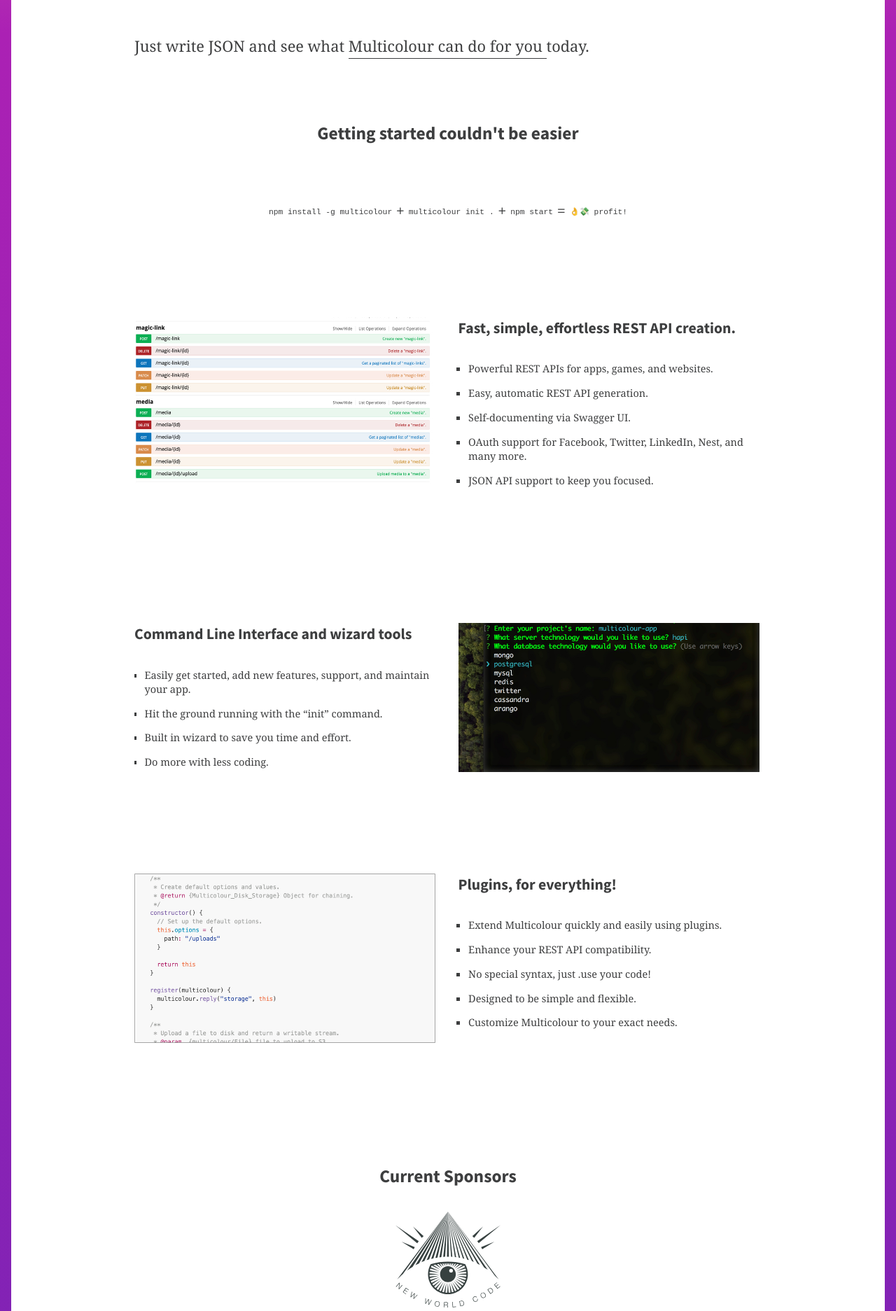
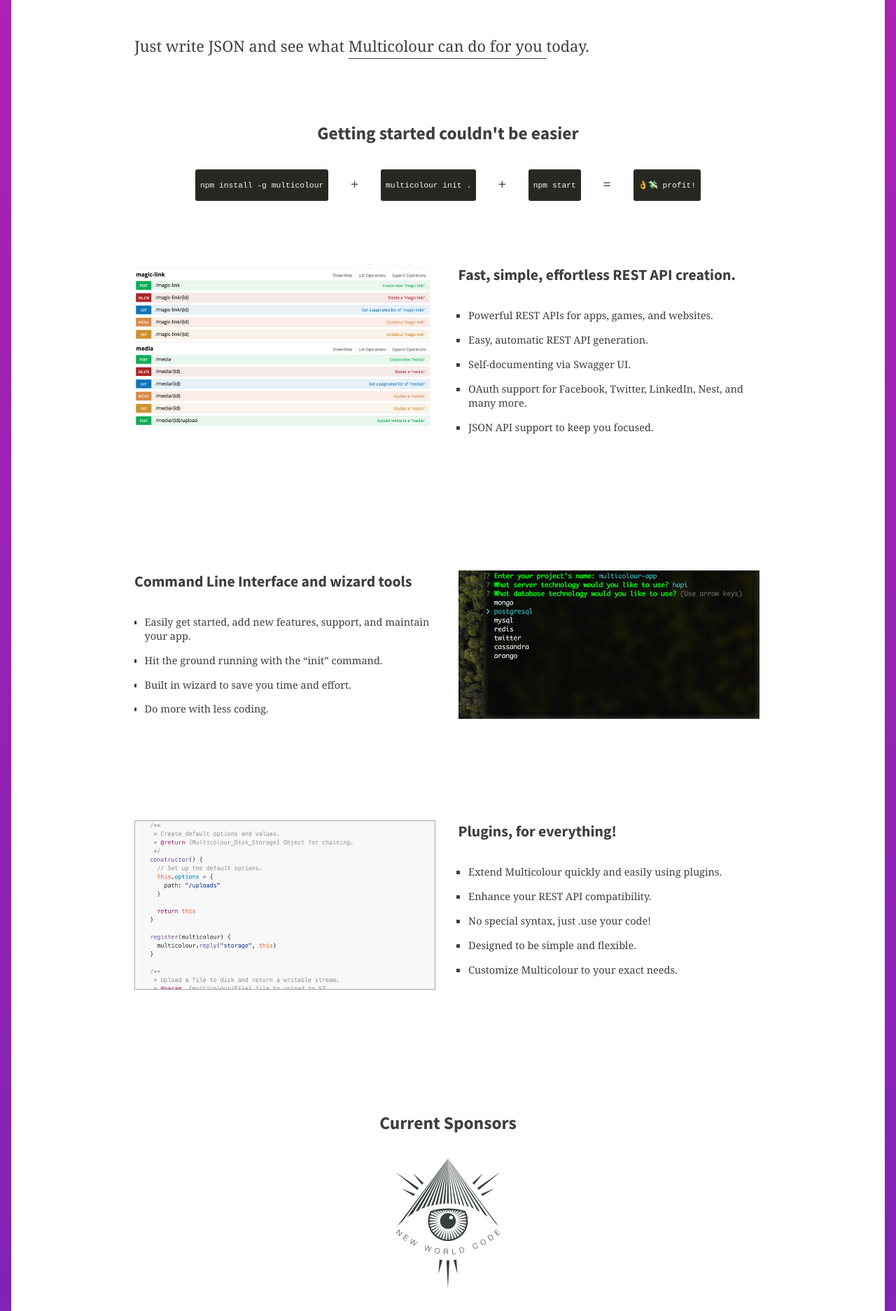
Before and after one commit to Multicolour/Multicolour.github.io, a Jekyll site: the page built from site/index.html, in a window 1280 px wide. Shown: the part 872-2745 px from the top of the page at 70% size. Built offline with Jekyll 4.4.1, drawn with Linux system fonts in a browser that asks for light colours; comment, search, counter and statistics services are not loaded.

Commit message:
Small fixes to highlighting and code blocks

```diff
--- a/site/_sass/_base.scss
+++ b/site/_sass/_base.scss
@@ -95,12 +95,7 @@
 }
 
 pre {
-  // Icky important here because Prism.
-  margin: $vertical-rhythm 0 !important;
-
-  @media screen and (max-width: $break-small) {
-    margin: 0 !important;
-  }
+  margin: 0;
 }
 
 p {
@@ -134,16 +129,6 @@
     border-style: solid;
     border-width: 0px 0px 1px 0px;
   }
-}
-
-code:not([class]) {
-  background-color: #272822;
-  color: #f8f8f2;
-  text-shadow: 0 1px rgba(0, 0, 0, 0.3);
-  padding: .4em;
-  font-size: .8em;
-  border-radius: 0.3em;
-  font-family: Consolas, Monaco, 'Andale Mono', 'Ubuntu Mono', monospace;
 }
 
 ul {
@@ -300,7 +285,7 @@
     left: 1rem;
     right: 1rem;
     background: #FFF;
-    padding: $vertical-rhythm / 2 $horizontal-rhythm;
+    padding: $vertical-rhythm / 3 $horizontal-rhythm;
     border-bottom: 2px solid #00DEAF;
   }
 
--- a/site/_sass/_syntax-highlighting.scss
+++ b/site/_sass/_syntax-highlighting.scss
@@ -15,6 +15,10 @@
   border-radius: 3px;
   padding: .15em;
   color: #CFCFCF;
+}
+
+.language-text {
+  color: $color_spring_wood_approx;
 }
 
 .highlight {
--- a/site/index.html
+++ b/site/index.html
@@ -19,10 +19,12 @@
 
     <section class="simplified-example">
         <h3>Getting started couldn't be easier</h3>
-        <pre><code class="language-none">npm install -g multicolour</code></pre> +
-        <pre><code class="language-none">multicolour init .</code></pre> +
-        <pre><code class="language-none">npm start</code></pre> =
-        <pre><code class="language-none">👌💸 profit!</code></pre>
+        <figure class="highlight">
+          <pre><code class="language-text">npm install -g multicolour</code></pre> +
+          <pre><code class="language-text">multicolour init .</code></pre> +
+          <pre><code class="language-text">npm start</code></pre> =
+          <pre><code class="language-text">👌💸 profit!</code></pre>
+        </figure>
     </section>
 
     <section class="features">
```
Also changed, not shown: site/examples.md (+4 -4 lines), 4 other files.
